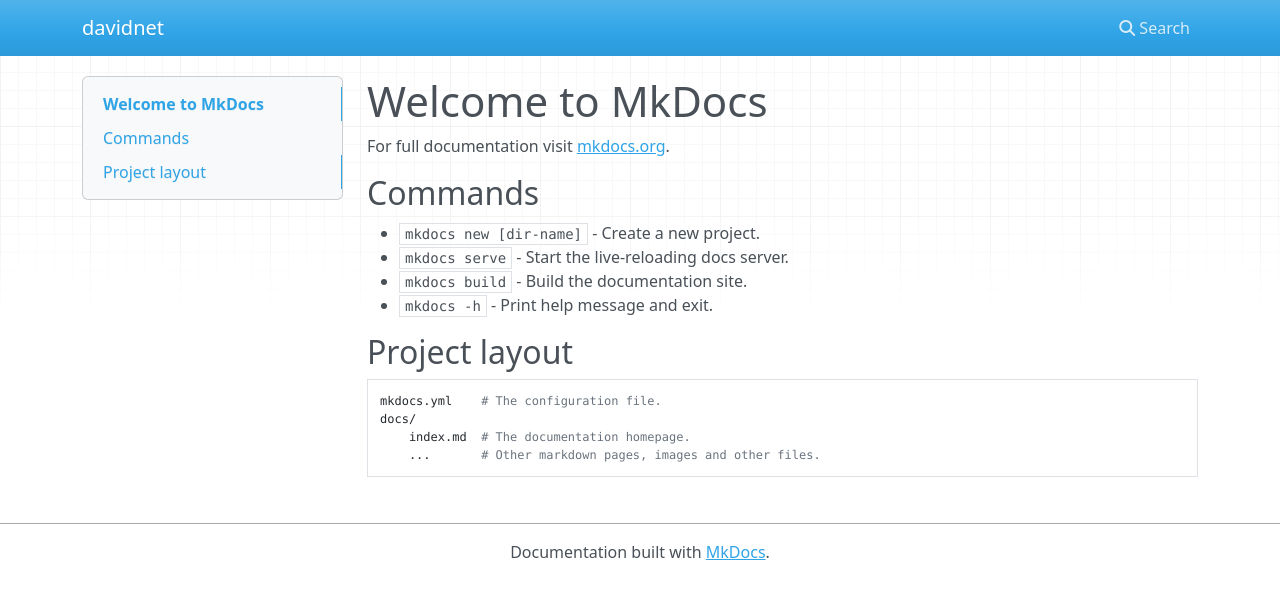
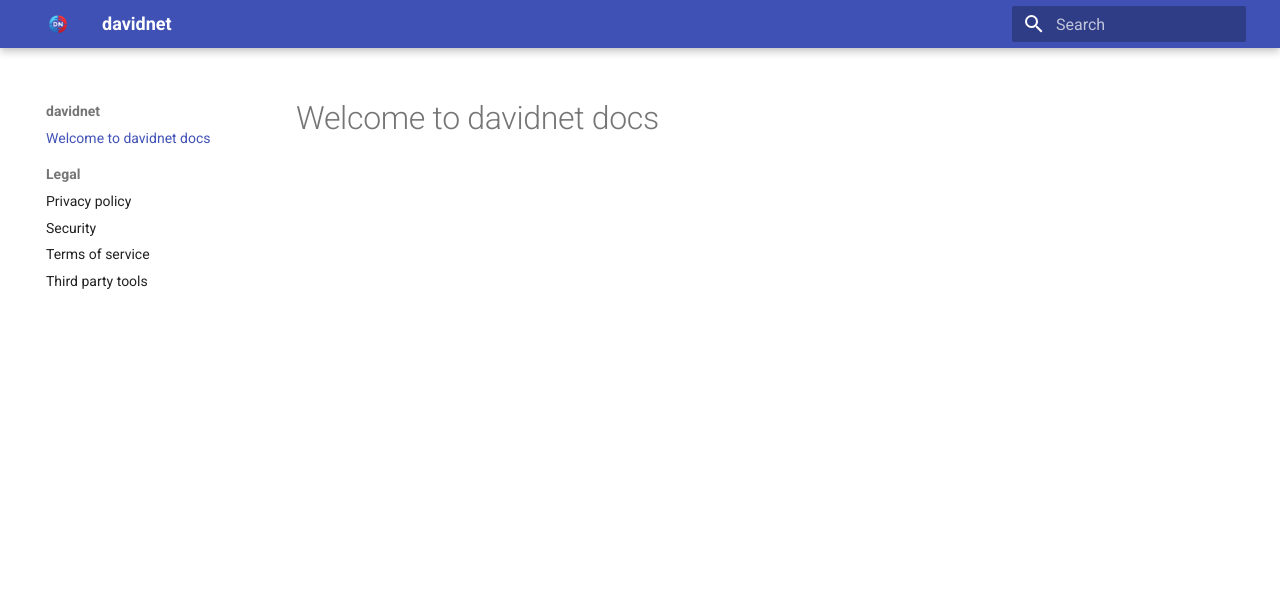
Before and after one commit to davidnet-net/docs, an MkDocs documentation site: the page built from docs/index.md, in a window 1280 px wide. Shown: the top 599 px of the page. Built offline with MkDocs 1.6.1 and Material for MkDocs 9.7.7, drawn with Linux system fonts in a browser that asks for light colours; nearby versions of some CDN libraries.

Commit message:
A lot of legal pages + Format/Generation improvements

```diff
--- a/docs/index.md
+++ b/docs/index.md
@@ -1,17 +1 @@
-# Welcome to MkDocs
-
-For full documentation visit [mkdocs.org](https://www.mkdocs.org).
-
-## Commands
-
-* `mkdocs new [dir-name]` - Create a new project.
-* `mkdocs serve` - Start the live-reloading docs server.
-* `mkdocs build` - Build the documentation site.
-* `mkdocs -h` - Print help message and exit.
-
-## Project layout
-
-    mkdocs.yml    # The configuration file.
-    docs/
-        index.md  # The documentation homepage.
-        ...       # Other markdown pages, images and other files.
+# Welcome to davidnet docs
--- /dev/null
+++ b/docs/stylesheets/cleanup.css
@@ -0,0 +1,7 @@
+.md-footer {
+    display: none !important;
+}
+
+.md-copyright {
+    display: none !important;
+}
--- a/mkdocs.yml
+++ b/mkdocs.yml
@@ -1 +1,10 @@
 site_name: davidnet
+theme:
+  name: material
+  features:
+    - navigation.sections
+  logo: images/logos/logo1.png
+extra:
+  footer: ""
+extra_css:
+  - stylesheets/cleanup.css
```
Also changed, not shown: docs/legal/privacy_policy.md (added, +30 -0 lines), docs/legal/security.md (added, +3 -0 lines), docs/legal/terms_of_service.md (added, +21 -0 lines), docs/legal/third party tools.md (added, +9 -0 lines), docs/images/logos/logo1.png (added), docs/images/logos/logo2.png (added), docs/images/logos/logo3.png (added), docs/images/logos/logo4.png (added).
